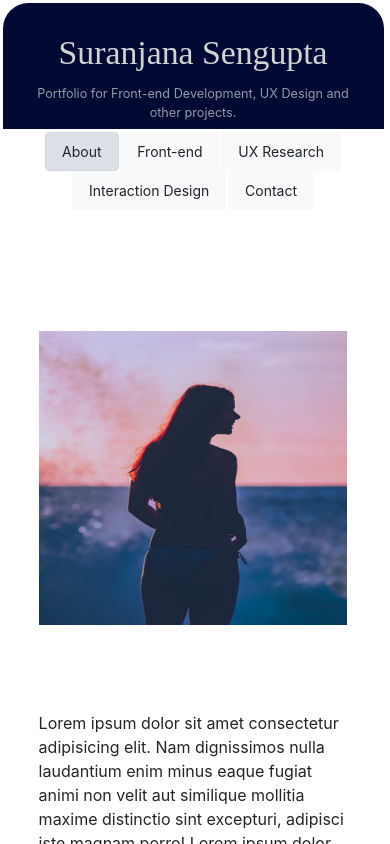
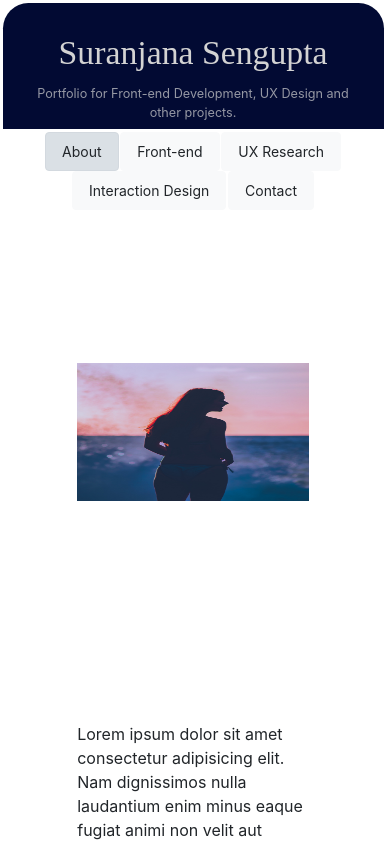
Before and after one commit to sura1128/myfolio, a React (Create React App) app: page / in a window 390 px wide. Shown: the top 844 px of the page. Built offline with nearby package versions, Linux system fonts and the light colour scheme; a web font is replaced by a local one.

Commit message:
Updating height and width of resized columns.

```diff
--- a/src/styles/App.css
+++ b/src/styles/App.css
@@ -68,6 +68,8 @@ body, head {
   .profile_img, .info {
     grid-column: auto;
     grid-row: auto;
+    height: 50%;
+    width: 60%;
   }
 }
 
```
